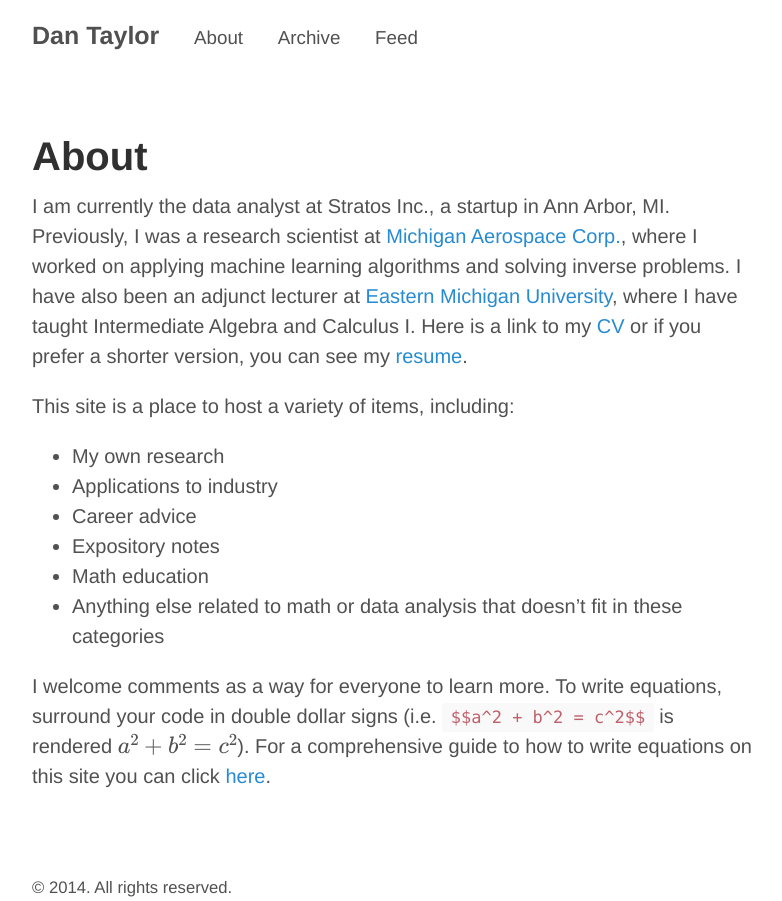
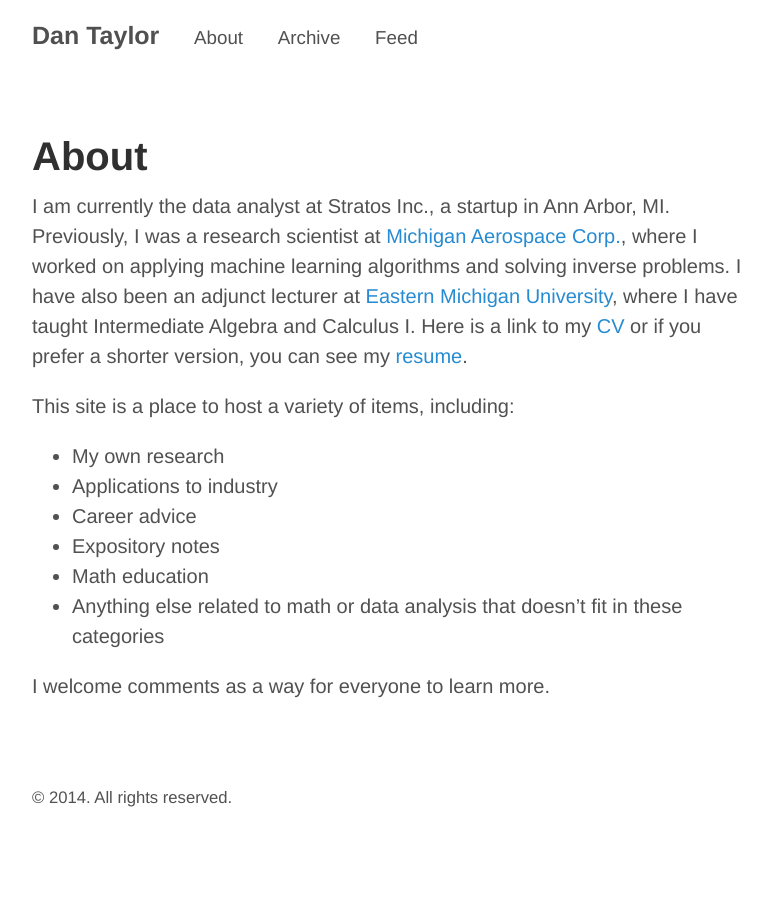
Before and after one commit to dantaylor688/dantaylor688.github.io, a Jekyll site: the page built from about.md, in a window 1280 px wide. Shown: the whole page, without its empty margins (248-1030 px from the left). Built offline with Jekyll 4.4.1, drawn with Linux system fonts in a browser that asks for light colours; formulas are drawn with MathJax 3.

Commit message:
Can't use mathjax in comments

```diff
--- a/_includes/head.html
+++ b/_includes/head.html
@@ -27,12 +27,5 @@
   <!-- MathJax -->
   <script type="text/javascript"
             src="http://cdn.mathjax.org/mathjax/latest/MathJax.js?config=TeX-AMS-MML_HTMLorMML">
-    function typeset() {
-      MathJax.Hub.Queue(["Typeset",MathJax.Hub]);
-    }
-    function disqus_config() {
-      this.callbacks.onNewComment = [typeset];
-      this.callbacks.onInit = [typeset];
-    }
   </script>
 </head>
--- a/about.md
+++ b/about.md
@@ -19,6 +19,4 @@ This site is a place to host a variety of items, including:
 * Math education
 * Anything else related to math or data analysis that doesn't fit in these categories
 
-I welcome comments as a way for everyone to learn more. To write equations, surround your code in
-double dollar signs (i.e. `$$a^2 + b^2 = c^2$$` is rendered $$a^2+b^2=c^2$$). For a comprehensive
-guide to how to write equations on this site you can click [here](http://docs.mathjax.org/en/latest/tex.html#mathjax-tex-and-latex-support).
+I welcome comments as a way for everyone to learn more.
```
